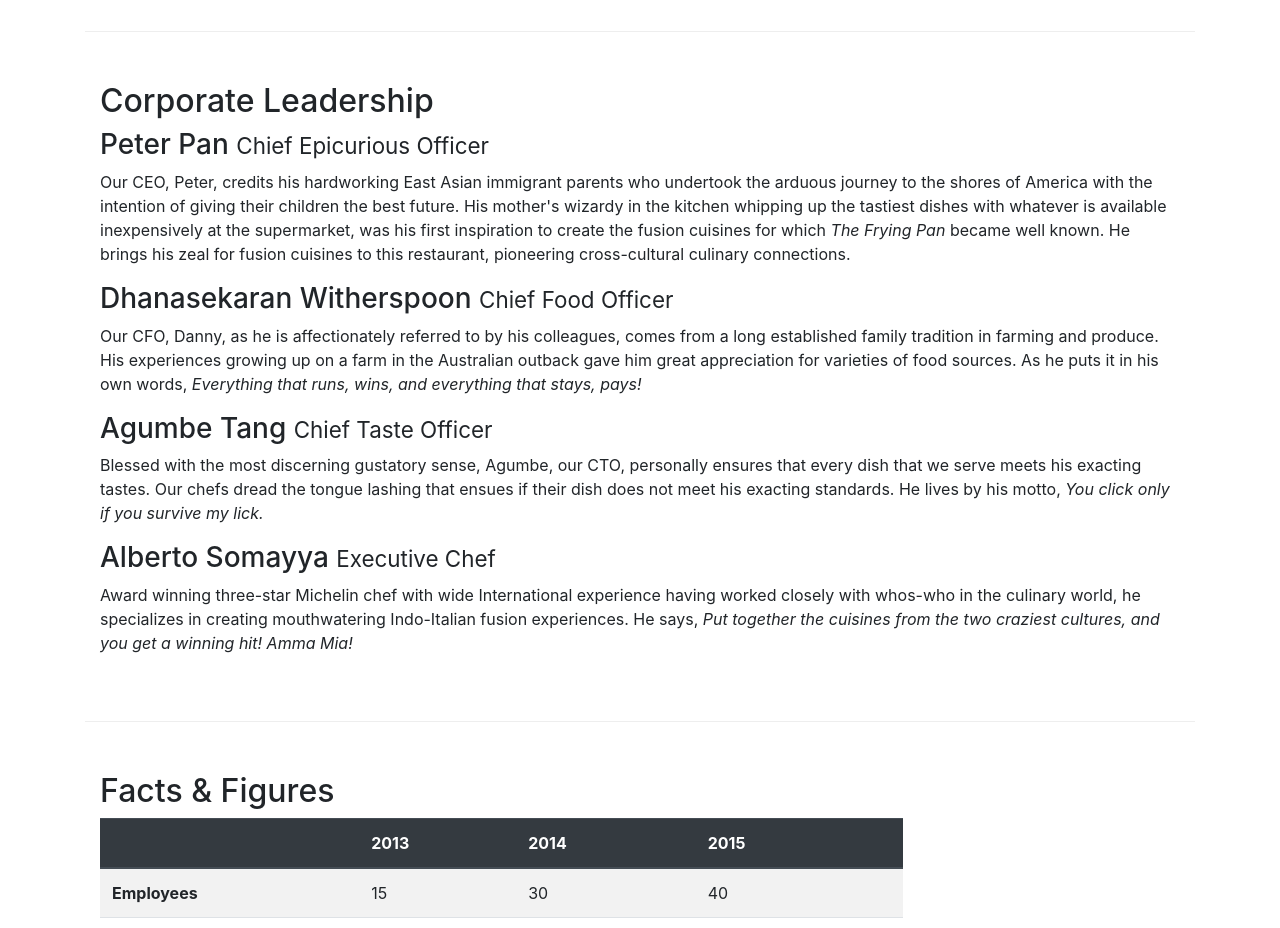
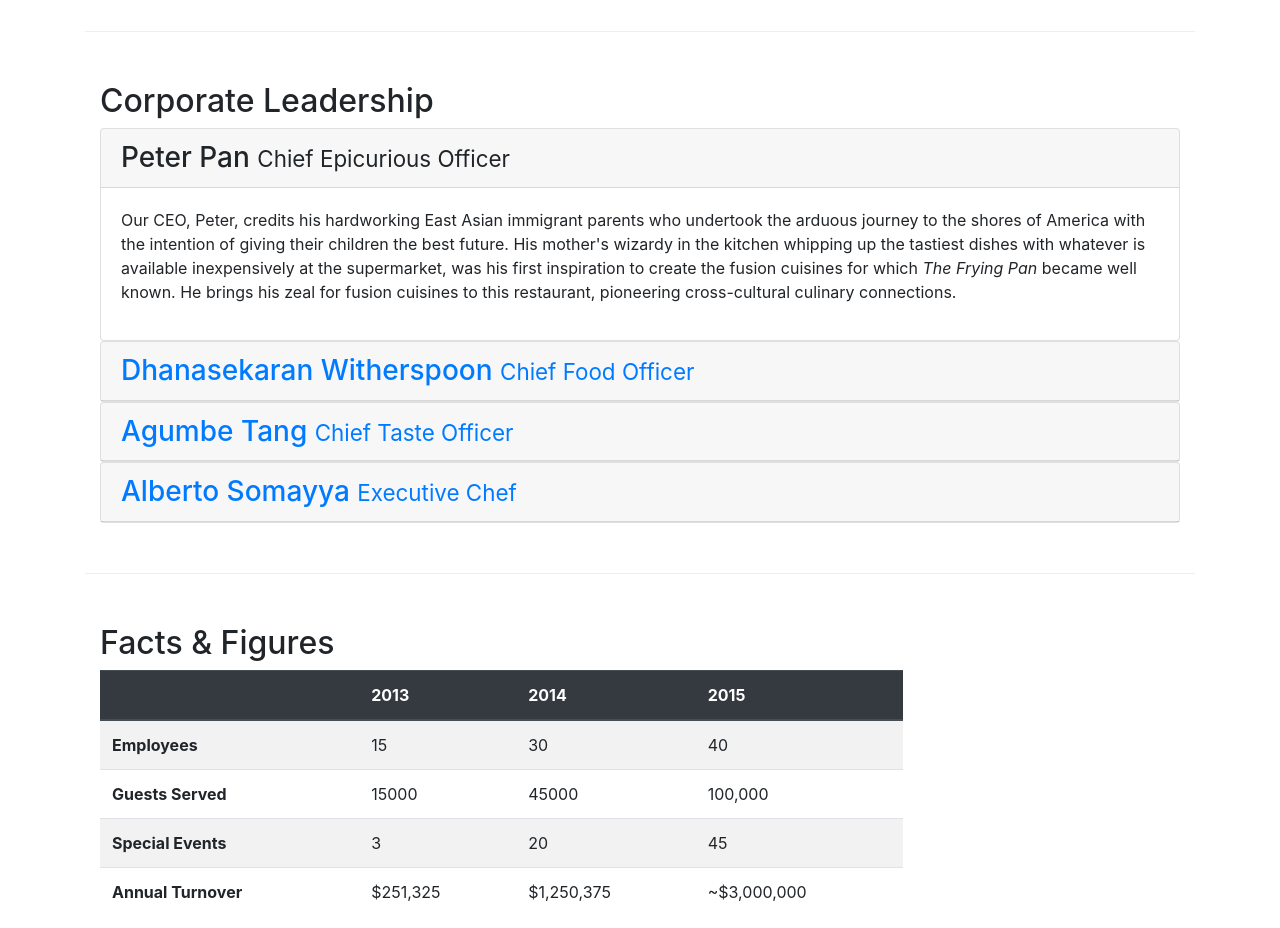
Before and after one commit to mohitg593/front-end-web-development-with-bootstrap, a website: page aboutus.html in a window 1280 px wide. Shown: the part 940-1868 px from the top of the page. Drawn offline with nearby package versions, Linux system fonts and the light colour scheme.

Commit message:
Accordion

```diff
--- a/aboutus.html
+++ b/aboutus.html
@@ -100,14 +100,68 @@
         <div class="row row-content">
             <div class="col">
                 <h2>Corporate Leadership</h2>
-                <h3>Peter Pan <small>Chief Epicurious Officer</small></h3>
-                <p class="d-none d-sm-block">Our CEO, Peter, credits his hardworking East Asian immigrant parents who undertook the arduous journey to the shores of America with the intention of giving their children the best future. His mother's wizardy in the kitchen whipping up the tastiest dishes with whatever is available inexpensively at the supermarket, was his first inspiration to create the fusion cuisines for which <em>The Frying Pan</em> became well known. He brings his zeal for fusion cuisines to this restaurant, pioneering cross-cultural culinary connections.</p>
-                <h3>Dhanasekaran Witherspoon <small>Chief Food Officer</small></h3>
-                <p class="d-none d-sm-block">Our CFO, Danny, as he is affectionately referred to by his colleagues, comes from a long established family tradition in farming and produce. His experiences growing up on a farm in the Australian outback gave him great appreciation for varieties of food sources. As he puts it in his own words, <em>Everything that runs, wins, and everything that stays, pays!</em></p>
-                <h3>Agumbe Tang <small>Chief Taste Officer</small></h3>
-                <p class="d-none d-sm-block">Blessed with the most discerning gustatory sense, Agumbe, our CTO, personally ensures that every dish that we serve meets his exacting tastes. Our chefs dread the tongue lashing that ensues if their dish does not meet his exacting standards. He lives by his motto, <em>You click only if you survive my lick.</em></p>
-                <h3>Alberto Somayya <small>Executive Chef</small></h3>
-                <p class="d-none d-sm-block">Award winning three-star Michelin chef with wide International experience having worked closely with whos-who in the culinary world, he specializes in creating mouthwatering Indo-Italian fusion experiences. He says, <em>Put together the cuisines from the two craziest cultures, and you get a winning hit! Amma Mia!</em></p>
+                <div id="accordion">
+                    <div class="card">
+                        <div class="card-header" role="tab" id="peterhead">
+                        <h3 class="mb-0">
+                            <a data-toggle="collapse" data-target="#peter">
+                            Peter Pan <small>Chief Epicurious Officer</small>
+                            </a>
+                        </h3>
+                        </div>
+                        <div class="collapse show" id="peter" data-parent="#accordion">
+                            <div class="card-body">
+                                <p class="d-none d-sm-block">Our CEO, Peter, credits his hardworking East Asian immigrant parents who undertook the arduous journey to the shores of America with the intention of giving their children the best future. His mother's wizardy in the kitchen whipping up the tastiest dishes with whatever is available inexpensively at the supermarket, was his first inspiration to create the fusion cuisines for which <em>The Frying Pan</em> became well known. He brings his zeal for fusion cuisines to this restaurant, pioneering cross-cultural culinary connections.
+                                </p>
+                            </div>
+                        </div>
+                    </div>
+
+                    <div class="card">
+                        <div class="card-header" role="tab" id="dannyhead">
+                        <h3 class="mb-0">
+                            <a class="collapsed" data-toggle="collapse" data-target="#danny">
+                            Dhanasekaran Witherspoon <small>Chief Food Officer</small>
+                            </a>
+                        </h3>
+                    </div>
+                    <div class="collapse" id="danny" data-parent="#accordion">
+                        <div class="card-body">
+                            <p class="d-none d-sm-block">Our CFO, Danny, as he is affectionately referred to by his colleagues, comes from a long established family tradition in farming and produce. His experiences growing up on a farm in the Australian outback gave him great appreciation for varieties of food sources. As he puts it in his own words, <em>Everything that runs, wins, and everything that stays, pays!</em>
+                            </em></p>
+                        </div>
+                    </div>
+                </div>
+                <div class="card">
+                        <div class="card-header" role="tab" id="agumbehead">
+                        <h3 class="mb-0">
+                            <a class="collapsed" data-toggle="collapse" data-target="#agumbe">
+                            Agumbe Tang <small>Chief Taste Officer</small>
+                            </a>
+                        </h3>
+                    </div>
+                    <div class="collapse" id="agumbe" data-parent="#accordion">
+                        <div class="card-body">
+                            <p class="d-none d-sm-block">Blessed with the most discerning gustatory sense, Agumbe, our CTO, personally ensures that every dish that we serve meets his exacting tastes. Our chefs dread the tongue lashing that ensues if their dish does not meet his exacting standards. He lives by his motto, <em>You click only if you survive my lick.</em>
+                            </p>
+                        </div>
+                    </div>
+                </div>
+                <div class="card">
+                        <div class="card-header" role="tab" id="albertohead">
+                        <h3 class="mb-0">
+                            <a class="collapsed" data-toggle="collapse" data-target="#alberto">
+                            Alberto Somayya <small>Executive Chef</small>
+                        </a>
+                    </h3>
+                </div>
+                <div class="collapse" id="alberto" data-parent="#accordion">
+                    <div class="card-body">
+                        <p class="d-none d-sm-block">Award winning three-star Michelin chef with wide International experience having worked closely with whos-who in the culinary world, he specializes in creating mouthwatering Indo-Italian fusion experiences. He says, <em>Put together the cuisines from the two craziest cultures, and you get a winning hit! Amma Mia!</em></em></p>
+                    </div>
+                </div>
+            </div>
+                </div>
             </div>
        </div>
        <div class="row row-content">
--- a/css/styles.css
+++ b/css/styles.css
@@ -35,3 +35,9 @@ body{
 .navbar-dark {
      background-color: #512DA8;
 }
+.tab-content {
+    border-left: 1px solid #ddd;
+    border-right: 1px solid #ddd;
+    border-bottom: 1px solid #ddd;
+    padding: 10px;
+}
```
